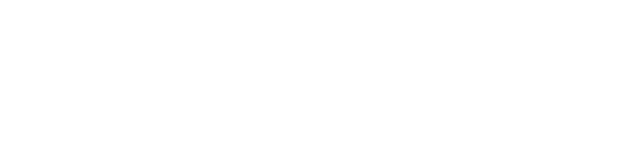
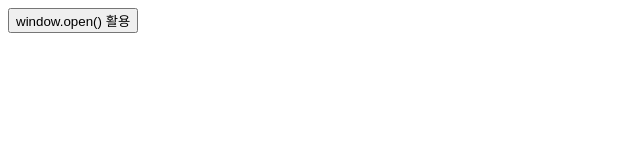
Before and after one commit to Ahnsj828/Web-design, a plain HTML site: page PopUp_and_Modal/popup_practice/index.html in a window 1280 px wide. Shown: the whole page, without its empty margins (0-640 px from the left). Drawn offline with Linux system fonts and the light colour scheme.

Commit message:
popup-with_window_open

```diff
--- a/PopUp_and_Modal/popup_practice/index.html
+++ b/PopUp_and_Modal/popup_practice/index.html
@@ -5,5 +5,14 @@
     <meta name="viewport" content="width=device-width, initial-scale=1.0" />
     <title>popup practice</title>
   </head>
-  <body></body>
+  <body>
+    <button
+      onclick="window.open('https://www.naver.com',
+      '_blank',
+      'popup','width=400,height=400,top=100,left=100',
+      'scrollbars=yes')"
+    >
+      window.open() 활용
+    </button>
+  </body>
 </html>
```
